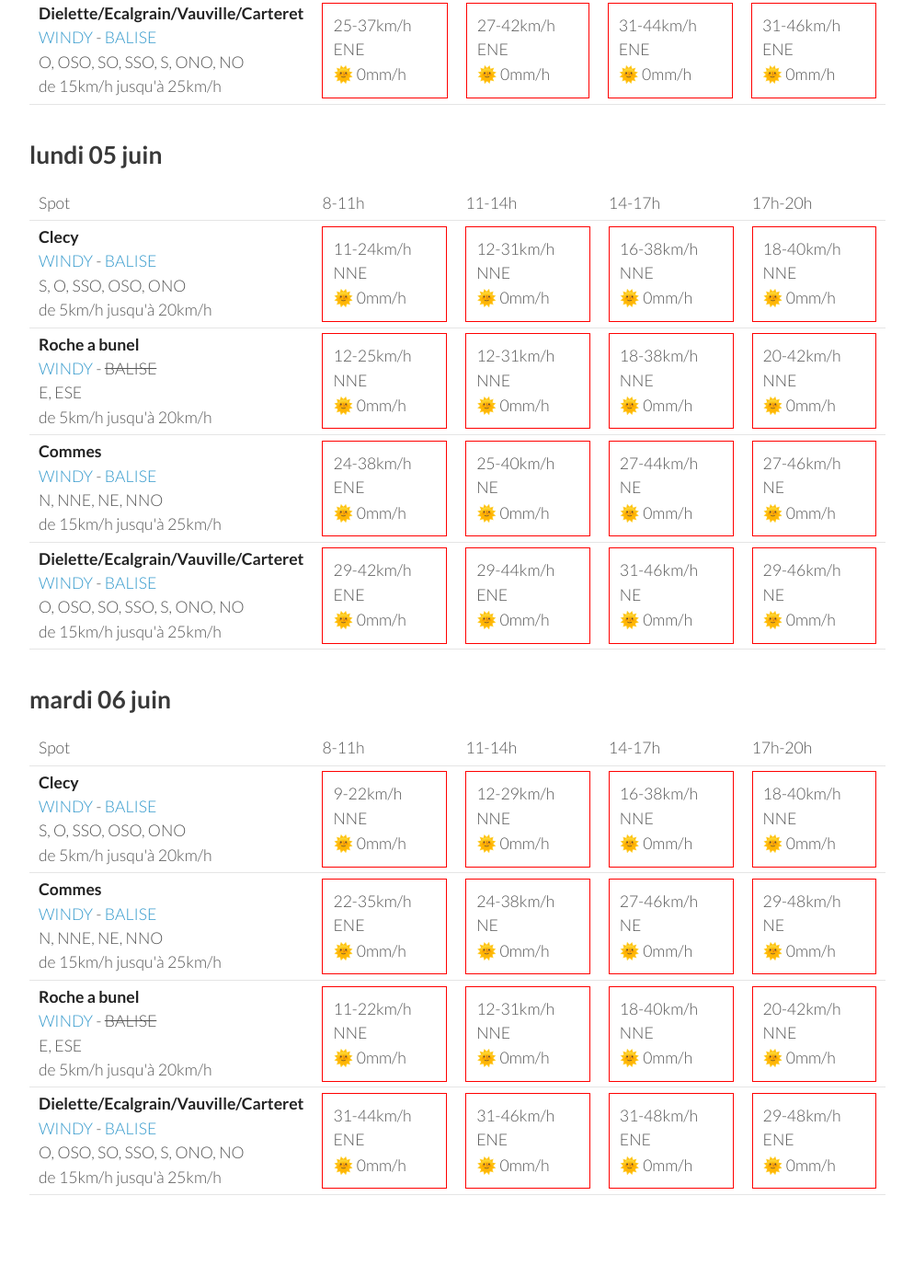
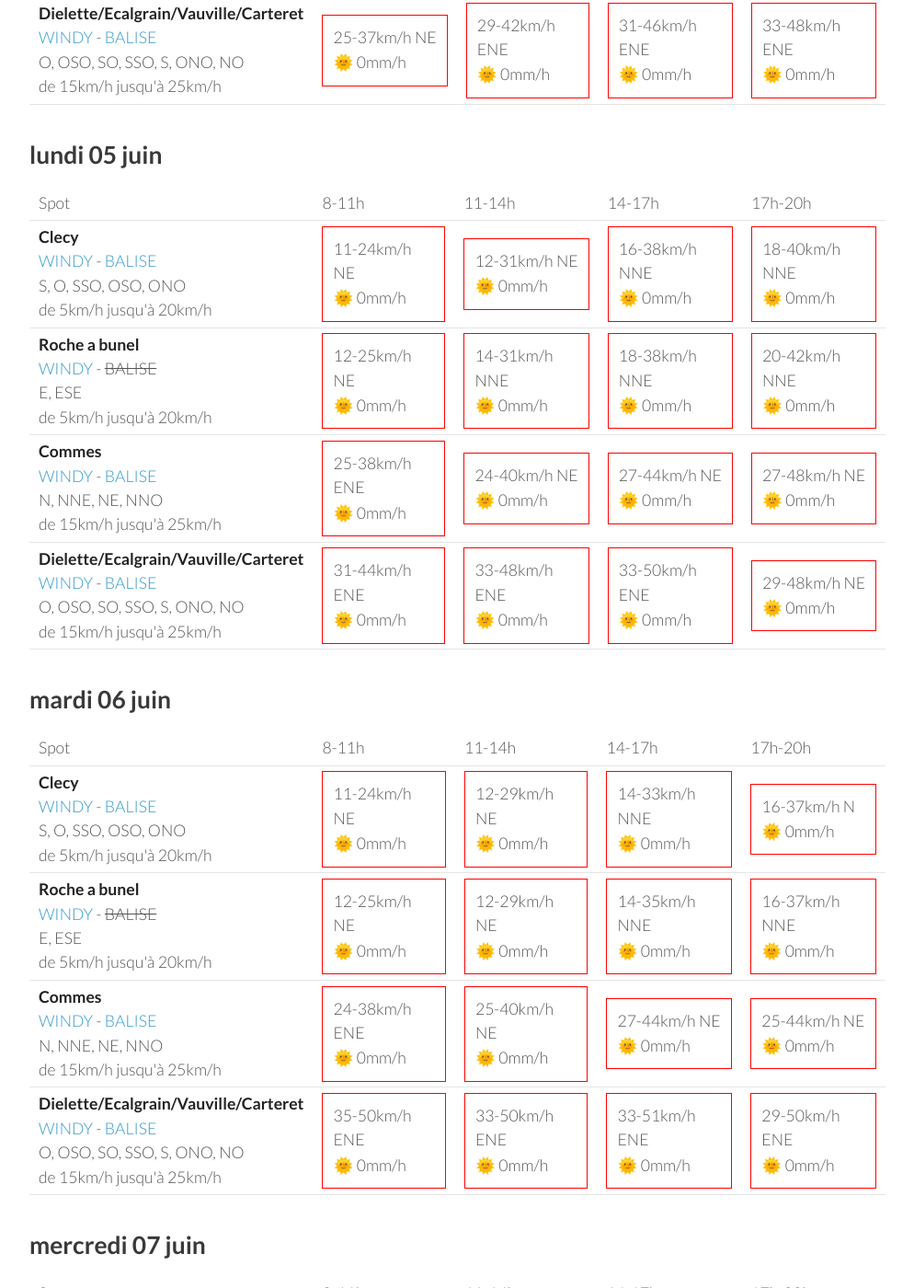
Before and after one commit to parapente-dans-le-nord/parapente-dans-le-nord.github.io, a Jekyll site: the page built from normandie.markdown, in a window 1280 px wide and 1400 px high, scrolled down 1905 px. Shown: the whole window at 92% size, without its empty margins (26-1020 px from the left). Built offline with Jekyll 4.4.1, drawn with Linux system fonts in a browser that asks for light colours; some of the changed text lies outside the part shown.

Commit message:
update index.markdown

```diff
--- a/normandie.markdown
+++ b/normandie.markdown
@@ -136,40 +136,40 @@ page mise à jour le vendredi 02 juin 06:46
 <tr>
         <td><strong>Clecy</strong><br><a href="https://windy.com/48.929/-0.470?48.516,-0.470,8">WINDY</a> - <span class=""><a href="http://www.balisemeteo.com/balise.php?idBalise=122">BALISE</a> </span><br> <span class="vent-favorable">S, O, SSO, OSO, ONO</span><br><span class="force-vent">de 5km/h jusqu'à 20km/h</span> </td>
 
-            <td><div class="not-flyable"><p>11-20km/h NNE</p><p>🌞 0mm/h</p></div></td>
-            <td><div class="not-flyable"><p>12-29km/h NE</p><p>🌞 0mm/h</p></div></td>
-            <td><div class="not-flyable"><p>16-37km/h NE</p><p>🌞 0mm/h</p></div></td>
-            <td><div class="not-flyable"><p>20-42km/h NNE</p><p>🌞 0mm/h</p></div></td>
+            <td><div class="not-flyable"><p>11-22km/h NNE</p><p>🌞 0mm/h</p></div></td>
+            <td><div class="not-flyable"><p>12-31km/h NE</p><p>🌞 0mm/h</p></div></td>
+            <td><div class="not-flyable"><p>16-37km/h NNE</p><p>🌞 0mm/h</p></div></td>
+            <td><div class="not-flyable"><p>18-42km/h NNE</p><p>🌞 0mm/h</p></div></td>
+
+
+    </tr>
+<tr>
+        <td><strong>Commes</strong><br><a href="https://windy.com/49.346/-0.726?48.936,-0.726,8">WINDY</a> - <span class=""><a href="http://www.balisemeteo.com/balise.php?idBalise=158">BALISE</a> </span><br> <span class="vent-favorable">N, NNE, NE, NNO</span><br><span class="force-vent">de 15km/h jusqu'à 25km/h</span> </td>
+
+            <td><div class="not-flyable"><p>20-33km/h NE</p><p>🌞 0mm/h</p></div></td>
+            <td><div class="not-flyable"><p>24-38km/h NE</p><p>🌞 0mm/h</p></div></td>
+            <td><div class="not-flyable"><p>27-44km/h NE</p><p>🌞 0mm/h</p></div></td>
+            <td><div class="not-flyable"><p>27-46km/h NE</p><p>🌞 0mm/h</p></div></td>
 
 
     </tr>
 <tr>
         <td><strong>Roche a bunel</strong><br><a href="https://windy.com/48.993/-0.499?48.580,-0.499,8">WINDY</a> - <span class="no-balise"> BALISE </span><br> <span class="vent-favorable">E, ESE</span><br><span class="force-vent">de 5km/h jusqu'à 20km/h</span> </td>
 
-            <td><div class="not-flyable"><p>11-20km/h NNE</p><p>🌞 0mm/h</p></div></td>
-            <td><div class="not-flyable"><p>12-29km/h NE</p><p>🌞 0mm/h</p></div></td>
-            <td><div class="not-flyable"><p>16-38km/h NNE</p><p>🌞 0mm/h</p></div></td>
-            <td><div class="not-flyable"><p>22-46km/h NNE</p><p>🌞 0mm/h</p></div></td>
-
-
-    </tr>
-<tr>
-        <td><strong>Commes</strong><br><a href="https://windy.com/49.346/-0.726?48.936,-0.726,8">WINDY</a> - <span class=""><a href="http://www.balisemeteo.com/balise.php?idBalise=158">BALISE</a> </span><br> <span class="vent-favorable">N, NNE, NE, NNO</span><br><span class="force-vent">de 15km/h jusqu'à 25km/h</span> </td>
-
-            <td><div class="not-flyable"><p>20-31km/h ENE</p><p>🌞 0mm/h</p></div></td>
-            <td><div class="not-flyable"><p>22-37km/h NE</p><p>🌞 0mm/h</p></div></td>
-            <td><div class="not-flyable"><p>27-44km/h NE</p><p>🌞 0mm/h</p></div></td>
-            <td><div class="not-flyable"><p>27-46km/h NE</p><p>🌞 0mm/h</p></div></td>
+            <td><div class="not-flyable"><p>11-22km/h NNE</p><p>🌞 0mm/h</p></div></td>
+            <td><div class="not-flyable"><p>14-31km/h NE</p><p>🌞 0mm/h</p></div></td>
+            <td><div class="not-flyable"><p>18-38km/h NNE</p><p>🌞 0mm/h</p></div></td>
+            <td><div class="not-flyable"><p>20-44km/h NNE</p><p>🌞 0mm/h</p></div></td>
 
 
     </tr>
 <tr>
         <td><strong>Dielette/Ecalgrain/Vauville/Carteret</strong><br><a href="https://windy.com/49.650/-1.856?49.243,-1.856,8">WINDY</a> - <span class=""><a href="http://www.balisemeteo.com/balise.php?idBalise=81">BALISE</a> </span><br> <span class="vent-favorable">O, OSO, SO, SSO, S, ONO, NO</span><br><span class="force-vent">de 15km/h jusqu'à 25km/h</span> </td>
 
-            <td><div class="not-flyable"><p>25-37km/h ENE</p><p>🌞 0mm/h</p></div></td>
-            <td><div class="not-flyable"><p>27-42km/h ENE</p><p>🌞 0mm/h</p></div></td>
-            <td><div class="not-flyable"><p>31-44km/h ENE</p><p>🌞 0mm/h</p></div></td>
+            <td><div class="not-flyable"><p>25-37km/h NE</p><p>🌞 0mm/h</p></div></td>
+            <td><div class="not-flyable"><p>29-42km/h ENE</p><p>🌞 0mm/h</p></div></td>
             <td><div class="not-flyable"><p>31-46km/h ENE</p><p>🌞 0mm/h</p></div></td>
+            <td><div class="not-flyable"><p>33-48km/h ENE</p><p>🌞 0mm/h</p></div></td>
 
 
     </tr>
@@ -192,8 +192,8 @@ page mise à jour le vendredi 02 juin 06:46
 <tr>
         <td><strong>Clecy</strong><br><a href="https://windy.com/48.929/-0.470?48.516,-0.470,8">WINDY</a> - <span class=""><a href="http://www.balisemeteo.com/balise.php?idBalise=122">BALISE</a> </span><br> <span class="vent-favorable">S, O, SSO, OSO, ONO</span><br><span class="force-vent">de 5km/h jusqu'à 20km/h</span> </td>
 
-            <td><div class="not-flyable"><p>11-24km/h NNE</p><p>🌞 0mm/h</p></div></td>
-            <td><div class="not-flyable"><p>12-31km/h NNE</p><p>🌞 0mm/h</p></div></td>
+            <td><div class="not-flyable"><p>11-24km/h NE</p><p>🌞 0mm/h</p></div></td>
+            <td><div class="not-flyable"><p>12-31km/h NE</p><p>🌞 0mm/h</p></div></td>
             <td><div class="not-flyable"><p>16-38km/h NNE</p><p>🌞 0mm/h</p></div></td>
             <td><div class="not-flyable"><p>18-40km/h NNE</p><p>🌞 0mm/h</p></div></td>
 
@@ -202,8 +202,8 @@ page mise à jour le vendredi 02 juin 06:46
 <tr>
         <td><strong>Roche a bunel</strong><br><a href="https://windy.com/48.993/-0.499?48.580,-0.499,8">WINDY</a> - <span class="no-balise"> BALISE </span><br> <span class="vent-favorable">E, ESE</span><br><span class="force-vent">de 5km/h jusqu'à 20km/h</span> </td>
 
-            <td><div class="not-flyable"><p>12-25km/h NNE</p><p>🌞 0mm/h</p></div></td>
-            <td><div class="not-flyable"><p>12-31km/h NNE</p><p>🌞 0mm/h</p></div></td>
+            <td><div class="not-flyable"><p>12-25km/h NE</p><p>🌞 0mm/h</p></div></td>
+            <td><div class="not-flyable"><p>14-31km/h NNE</p><p>🌞 0mm/h</p></div></td>
             <td><div class="not-flyable"><p>18-38km/h NNE</p><p>🌞 0mm/h</p></div></td>
             <td><div class="not-flyable"><p>20-42km/h NNE</p><p>🌞 0mm/h</p></div></td>
 
@@ -212,20 +212,20 @@ page mise à jour le vendredi 02 juin 06:46
 <tr>
         <td><strong>Commes</strong><br><a href="https://windy.com/49.346/-0.726?48.936,-0.726,8">WINDY</a> - <span class=""><a href="http://www.balisemeteo.com/balise.php?idBalise=158">BALISE</a> </span><br> <span class="vent-favorable">N, NNE, NE, NNO</span><br><span class="force-vent">de 15km/h jusqu'à 25km/h</span> </td>
 
-            <td><div class="not-flyable"><p>24-38km/h ENE</p><p>🌞 0mm/h</p></div></td>
-            <td><div class="not-flyable"><p>25-40km/h NE</p><p>🌞 0mm/h</p></div></td>
+            <td><div class="not-flyable"><p>25-38km/h ENE</p><p>🌞 0mm/h</p></div></td>
+            <td><div class="not-flyable"><p>24-40km/h NE</p><p>🌞 0mm/h</p></div></td>
             <td><div class="not-flyable"><p>27-44km/h NE</p><p>🌞 0mm/h</p></div></td>
-            <td><div class="not-flyable"><p>27-46km/h NE</p><p>🌞 0mm/h</p></div></td>
+            <td><div class="not-flyable"><p>27-48km/h NE</p><p>🌞 0mm/h</p></div></td>
 
 
     </tr>
 <tr>
         <td><strong>Dielette/Ecalgrain/Vauville/Carteret</strong><br><a href="https://windy.com/49.650/-1.856?49.243,-1.856,8">WINDY</a> - <span class=""><a href="http://www.balisemeteo.com/balise.php?idBalise=81">BALISE</a> </span><br> <span class="vent-favorable">O, OSO, SO, SSO, S, ONO, NO</span><br><span class="force-vent">de 15km/h jusqu'à 25km/h</span> </td>
 
-            <td><div class="not-flyable"><p>29-42km/h ENE</p><p>🌞 0mm/h</p></div></td>
-            <td><div class="not-flyable"><p>29-44km/h ENE</p><p>🌞 0mm/h</p></div></td>
-            <td><div class="not-flyable"><p>31-46km/h NE</p><p>🌞 0mm/h</p></div></td>
-            <td><div class="not-flyable"><p>29-46km/h NE</p><p>🌞 0mm/h</p></div></td>
+            <td><div class="not-flyable"><p>31-44km/h ENE</p><p>🌞 0mm/h</p></div></td>
+            <td><div class="not-flyable"><p>33-48km/h ENE</p><p>🌞 0mm/h</p></div></td>
+            <td><div class="not-flyable"><p>33-50km/h ENE</p><p>🌞 0mm/h</p></div></td>
+            <td><div class="not-flyable"><p>29-48km/h NE</p><p>🌞 0mm/h</p></div></td>
 
 
     </tr>
@@ -248,10 +248,76 @@ page mise à jour le vendredi 02 juin 06:46
 <tr>
         <td><strong>Clecy</strong><br><a href="https://windy.com/48.929/-0.470?48.516,-0.470,8">WINDY</a> - <span class=""><a href="http://www.balisemeteo.com/balise.php?idBalise=122">BALISE</a> </span><br> <span class="vent-favorable">S, O, SSO, OSO, ONO</span><br><span class="force-vent">de 5km/h jusqu'à 20km/h</span> </td>
 
-            <td><div class="not-flyable"><p>9-22km/h NNE</p><p>🌞 0mm/h</p></div></td>
-            <td><div class="not-flyable"><p>12-29km/h NNE</p><p>🌞 0mm/h</p></div></td>
-            <td><div class="not-flyable"><p>16-38km/h NNE</p><p>🌞 0mm/h</p></div></td>
+            <td><div class="not-flyable"><p>11-24km/h NE</p><p>🌞 0mm/h</p></div></td>
+            <td><div class="not-flyable"><p>12-29km/h NE</p><p>🌞 0mm/h</p></div></td>
+            <td><div class="not-flyable"><p>14-33km/h NNE</p><p>🌞 0mm/h</p></div></td>
+            <td><div class="not-flyable"><p>16-37km/h N</p><p>🌞 0mm/h</p></div></td>
+
+
+    </tr>
+<tr>
+        <td><strong>Roche a bunel</strong><br><a href="https://windy.com/48.993/-0.499?48.580,-0.499,8">WINDY</a> - <span class="no-balise"> BALISE </span><br> <span class="vent-favorable">E, ESE</span><br><span class="force-vent">de 5km/h jusqu'à 20km/h</span> </td>
+
+            <td><div class="not-flyable"><p>12-25km/h NE</p><p>🌞 0mm/h</p></div></td>
+            <td><div class="not-flyable"><p>12-29km/h NE</p><p>🌞 0mm/h</p></div></td>
+            <td><div class="not-flyable"><p>14-35km/h NNE</p><p>🌞 0mm/h</p></div></td>
+            <td><div class="not-flyable"><p>16-37km/h NNE</p><p>🌞 0mm/h</p></div></td>
+
+
+    </tr>
+<tr>
+        <td><strong>Commes</strong><br><a href="https://windy.com/49.346/-0.726?48.936,-0.726,8">WINDY</a> - <span class=""><a href="http://www.balisemeteo.com/balise.php?idBalise=158">BALISE</a> </span><br> <span class="vent-favorable">N, NNE, NE, NNO</span><br><span class="force-vent">de 15km/h jusqu'à 25km/h</span> </td>
+
+            <td><div class="not-flyable"><p>24-38km/h ENE</p><p>🌞 0mm/h</p></div></td>
+            <td><div class="not-flyable"><p>25-40km/h NE</p><p>🌞 0mm/h</p></div></td>
+            <td><div class="not-flyable"><p>27-44km/h NE</p><p>🌞 0mm/h</p></div></td>
+            <td><div class="not-flyable"><p>25-44km/h NE</p><p>🌞 0mm/h</p></div></td>
+
+
+    </tr>
+<tr>
+        <td><strong>Dielette/Ecalgrain/Vauville/Carteret</strong><br><a href="https://windy.com/49.650/-1.856?49.243,-1.856,8">WINDY</a> - <span class=""><a href="http://www.balisemeteo.com/balise.php?idBalise=81">BALISE</a> </span><br> <span class="vent-favorable">O, OSO, SO, SSO, S, ONO, NO</span><br><span class="force-vent">de 15km/h jusqu'à 25km/h</span> </td>
+
+            <td><div class="not-flyable"><p>35-50km/h ENE</p><p>🌞 0mm/h</p></div></td>
+            <td><div class="not-flyable"><p>33-50km/h ENE</p><p>🌞 0mm/h</p></div></td>
+            <td><div class="not-flyable"><p>33-51km/h ENE</p><p>🌞 0mm/h</p></div></td>
+            <td><div class="not-flyable"><p>29-50km/h ENE</p><p>🌞 0mm/h</p></div></td>
+
+
+    </tr>
+
+</tbody>
+</table>
+{:/}
+## mercredi 07 juin
+
+{::nomarkdown}
+<table>
+  <tbody>
+    <tr>
+      <td>Spot</td>
+      <td>8-11h</td>
+      <td>11-14h</td>
+      <td>14-17h</td>
+      <td>17h-20h</td>
+    </tr>
+<tr>
+        <td><strong>Clecy</strong><br><a href="https://windy.com/48.929/-0.470?48.516,-0.470,8">WINDY</a> - <span class=""><a href="http://www.balisemeteo.com/balise.php?idBalise=122">BALISE</a> </span><br> <span class="vent-favorable">S, O, SSO, OSO, ONO</span><br><span class="force-vent">de 5km/h jusqu'à 20km/h</span> </td>
+
+            <td><div class="not-flyable"><p>11-22km/h NE</p><p>🌞 0mm/h</p></div></td>
+            <td><div class="not-flyable"><p>12-29km/h NE</p><p>🌞 0mm/h</p></div></td>
+            <td><div class="not-flyable"><p>16-37km/h NNE</p><p>🌞 0mm/h</p></div></td>
             <td><div class="not-flyable"><p>18-40km/h NNE</p><p>🌞 0mm/h</p></div></td>
+
+
+    </tr>
+<tr>
+        <td><strong>Roche a bunel</strong><br><a href="https://windy.com/48.993/-0.499?48.580,-0.499,8">WINDY</a> - <span class="no-balise"> BALISE </span><br> <span class="vent-favorable">E, ESE</span><br><span class="force-vent">de 5km/h jusqu'à 20km/h</span> </td>
+
+            <td><div class="not-flyable"><p>11-24km/h NE</p><p>🌞 0mm/h</p></div></td>
+            <td><div class="not-flyable"><p>12-29km/h NE</p><p>🌞 0mm/h</p></div></td>
+            <td><div class="not-flyable"><p>16-37km/h NNE</p><p>🌞 0mm/h</p></div></td>
+            <td><div class="not-flyable"><p>18-42km/h NNE</p><p>🌞 0mm/h</p></div></td>
 
 
     </tr>
@@ -260,28 +326,18 @@ page mise à jour le vendredi 02 juin 06:46
 
             <td><div class="not-flyable"><p>22-35km/h ENE</p><p>🌞 0mm/h</p></div></td>
             <td><div class="not-flyable"><p>24-38km/h NE</p><p>🌞 0mm/h</p></div></td>
-            <td><div class="not-flyable"><p>27-46km/h NE</p><p>🌞 0mm/h</p></div></td>
             <td><div class="not-flyable"><p>29-48km/h NE</p><p>🌞 0mm/h</p></div></td>
-
-
-    </tr>
-<tr>
-        <td><strong>Roche a bunel</strong><br><a href="https://windy.com/48.993/-0.499?48.580,-0.499,8">WINDY</a> - <span class="no-balise"> BALISE </span><br> <span class="vent-favorable">E, ESE</span><br><span class="force-vent">de 5km/h jusqu'à 20km/h</span> </td>
-
-            <td><div class="not-flyable"><p>11-22km/h NNE</p><p>🌞 0mm/h</p></div></td>
-            <td><div class="not-flyable"><p>12-31km/h NNE</p><p>🌞 0mm/h</p></div></td>
-            <td><div class="not-flyable"><p>18-40km/h NNE</p><p>🌞 0mm/h</p></div></td>
-            <td><div class="not-flyable"><p>20-42km/h NNE</p><p>🌞 0mm/h</p></div></td>
+            <td><div class="not-flyable"><p>29-50km/h NE</p><p>🌞 0mm/h</p></div></td>
 
 
     </tr>
 <tr>
         <td><strong>Dielette/Ecalgrain/Vauville/Carteret</strong><br><a href="https://windy.com/49.650/-1.856?49.243,-1.856,8">WINDY</a> - <span class=""><a href="http://www.balisemeteo.com/balise.php?idBalise=81">BALISE</a> </span><br> <span class="vent-favorable">O, OSO, SO, SSO, S, ONO, NO</span><br><span class="force-vent">de 15km/h jusqu'à 25km/h</span> </td>
 
-            <td><div class="not-flyable"><p>31-44km/h ENE</p><p>🌞 0mm/h</p></div></td>
-            <td><div class="not-flyable"><p>31-46km/h ENE</p><p>🌞 0mm/h</p></div></td>
-            <td><div class="not-flyable"><p>31-48km/h ENE</p><p>🌞 0mm/h</p></div></td>
-            <td><div class="not-flyable"><p>29-48km/h ENE</p><p>🌞 0mm/h</p></div></td>
+            <td><div class="not-flyable"><p>35-50km/h ENE</p><p>🌞 0mm/h</p></div></td>
+            <td><div class="not-flyable"><p>37-53km/h ENE</p><p>🌞 0mm/h</p></div></td>
+            <td><div class="not-flyable"><p>35-53km/h ENE</p><p>🌞 0mm/h</p></div></td>
+            <td><div class="not-flyable"><p>35-51km/h ENE</p><p>🌞 0mm/h</p></div></td>
 
 
     </tr>
```
Also changed, not shown: other parts of normandie.markdown (+1 -1 lines).
